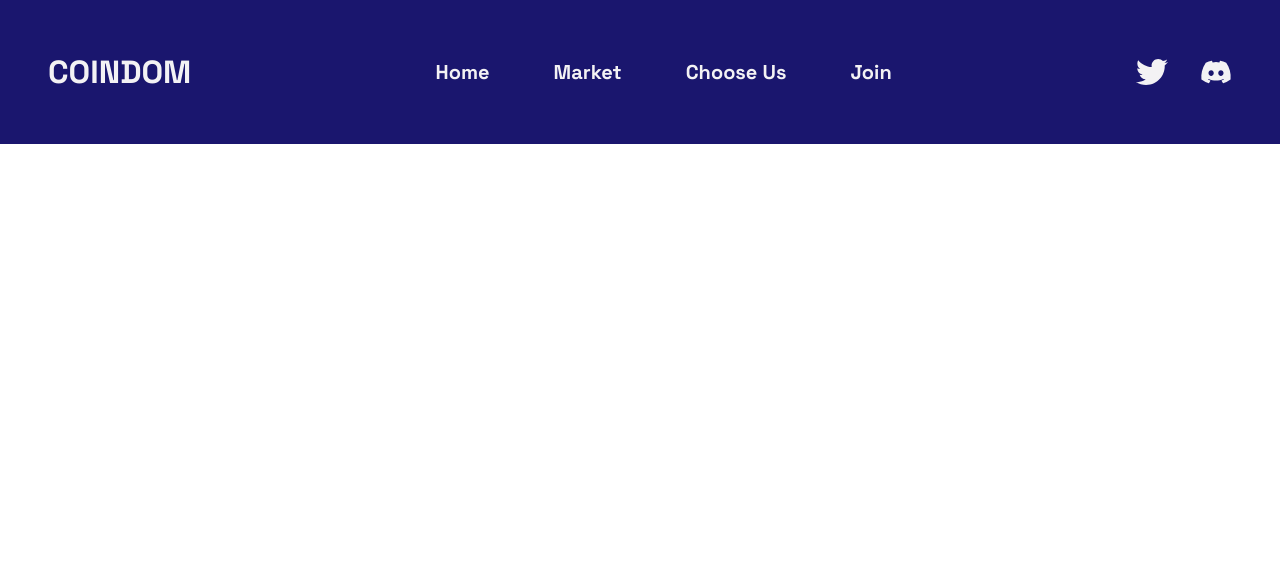
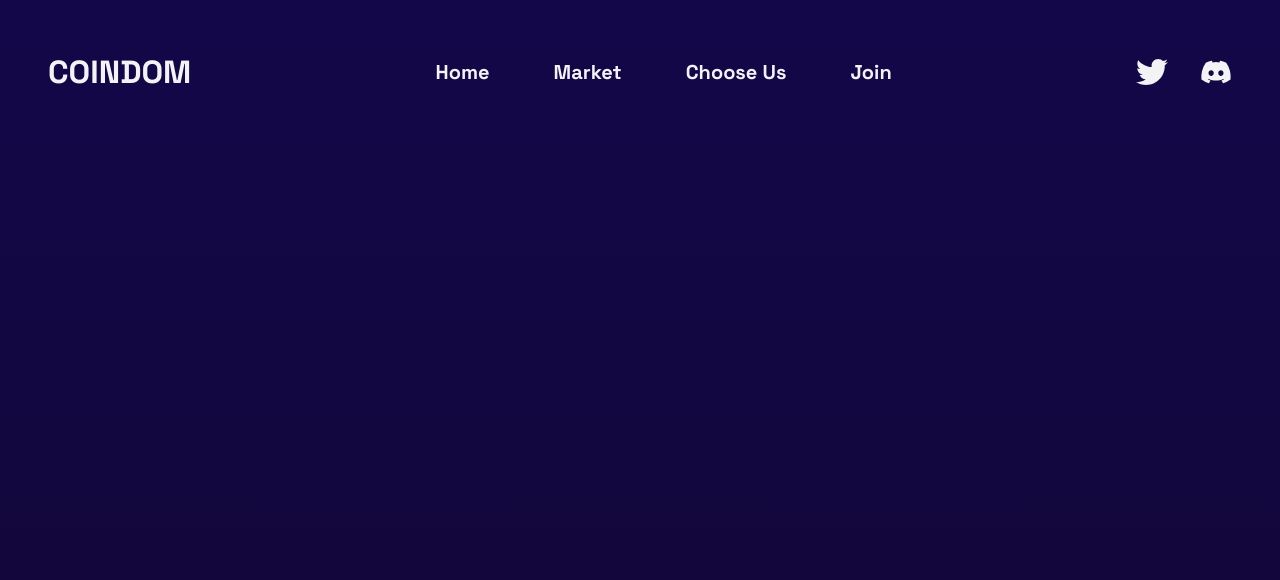
Before and after one commit to vincent0716-hub/crypto_project, a React (Create React App) app: page / in a window 1280 px wide. Shown: the top 580 px of the page. Built offline with nearby package versions, Linux system fonts and the light colour scheme.

Commit message:
add hover icon

```diff
--- a/src/App.js
+++ b/src/App.js
@@ -1,11 +1,13 @@
 import logo from './logo.svg';
 import './App.css';
-import { FaTwitter,FaDiscord,FaBars} from 'react-icons/fa';
+import { FontAwesomeIcon, FaTwitter, FaDiscord, FaBars } from 'react-icons/fa';
 
 import React, { useState } from 'react'
+import Home from './pages/home'
 function App() {
   const [navbar, setNavbar] = useState(false);
-
+  const [isHovered, setIsHovered] = useState(false);
+  const [isHovered2, setIsHovered2] = useState(false);
   const changeBackground = () => {
     console.log(window.scrollY)
     if (window.scrollY >= 5) {
@@ -22,36 +24,46 @@ function App() {
   }
   return (
     <div className="App">
-      <nav className={navbar?'bg-black text-[#f3f2f4] ':'bg-[#1a166e] text-[#f3f2f4]'}>
+      <nav className={navbar ? 'fixed bg-[black] text-[#f3f2f4] w-full' : 'fixed w-full bg-[transparent] text-[#f3f2f4]'}>
         <div className='flex text-[20px] items-center justify-between
-        m-0 max-w-[120rem] p-12
+        m-0 max-w-[100%] p-12
         font-Grotesk
         '>
           <a className='text-[2rem]'>
             COINDOM
           </a>
-        <ul className='flex gap-[4rem]  max-[750px]:hidden'>
-          <li>
-            <a>Home</a>
+          <ul className='flex gap-[4rem]  max-[750px]:hidden '>
+            <li >
+              <a className='hover:bg-clip-text hover:bg-gradient-to-tr from-[#2600fc] to-[#ff00ea] hover:text-transparent hover:transition-all'>Home</a>
             </li>
             <li>
-            <a>Market</a>
+              <a className='hover:bg-clip-text hover:bg-gradient-to-tr from-[#2600fc] to-[#ff00ea] hover:text-transparent hover:transition-all'>Market</a>
             </li>
             <li>
-            <a>Choose Us</a>
+              <a className='hover:bg-clip-text hover:bg-gradient-to-tr from-[#2600fc] to-[#ff00ea] hover:text-transparent hover:transition-all'>Choose Us</a>
             </li>
             <li>
-            <a>Join</a>
+              <a className='hover:bg-clip-text hover:bg-gradient-to-tr from-[#2600fc] to-[#ff00ea] hover:text-transparent hover:transition-all'>Join</a>
             </li>
           </ul>
-        <span className='flex gap-[2rem] text-[2rem]'>
-          <FaTwitter className='max-[750px]:hidden'></FaTwitter>
-          <FaDiscord className='max-[750px]:hidden'></FaDiscord>
+          {/* cursor-pointer:改變鼠標當鼠標指向特定物件時 */}
+          <span className='flex gap-[2rem] text-[2rem] '>
+            <FaTwitter className='cursor-pointer max-[750px]:hidden'
+             onMouseEnter={() => setIsHovered2(true)}
+             onMouseLeave={() => setIsHovered2(false)}
+             style={{ color: isHovered2 ? '#ff00ea' : '',transition:'color 0.5s ease'}}></FaTwitter>
+            <FaDiscord
+            className='cursor-pointer max-[750px]:hidden'
+              onMouseEnter={() => setIsHovered(true)}
+              onMouseLeave={() => setIsHovered(false)}
+              style={{ color: isHovered ? '#ff00ea' : '',transition:'color 0.5s ease'}}></FaDiscord>
             <FaBars className='min-[750px]:hidden'></FaBars>
 
           </span>
+
         </div>
       </nav>
+      <Home></Home>
     </div>
   );
 }
--- /dev/null
+++ b/src/pages/home.js
@@ -0,0 +1,11 @@
+import React from 'react'
+
+const home = () => {
+  return (
+    <section className='bg-gradient-to-t from-[#0f051d] to-[#130749] w-full h-[2000px]'>
+
+    </section>
+  )
+}
+
+export default home
```
Lines whose indentation alone changed are shown as unchanged.
